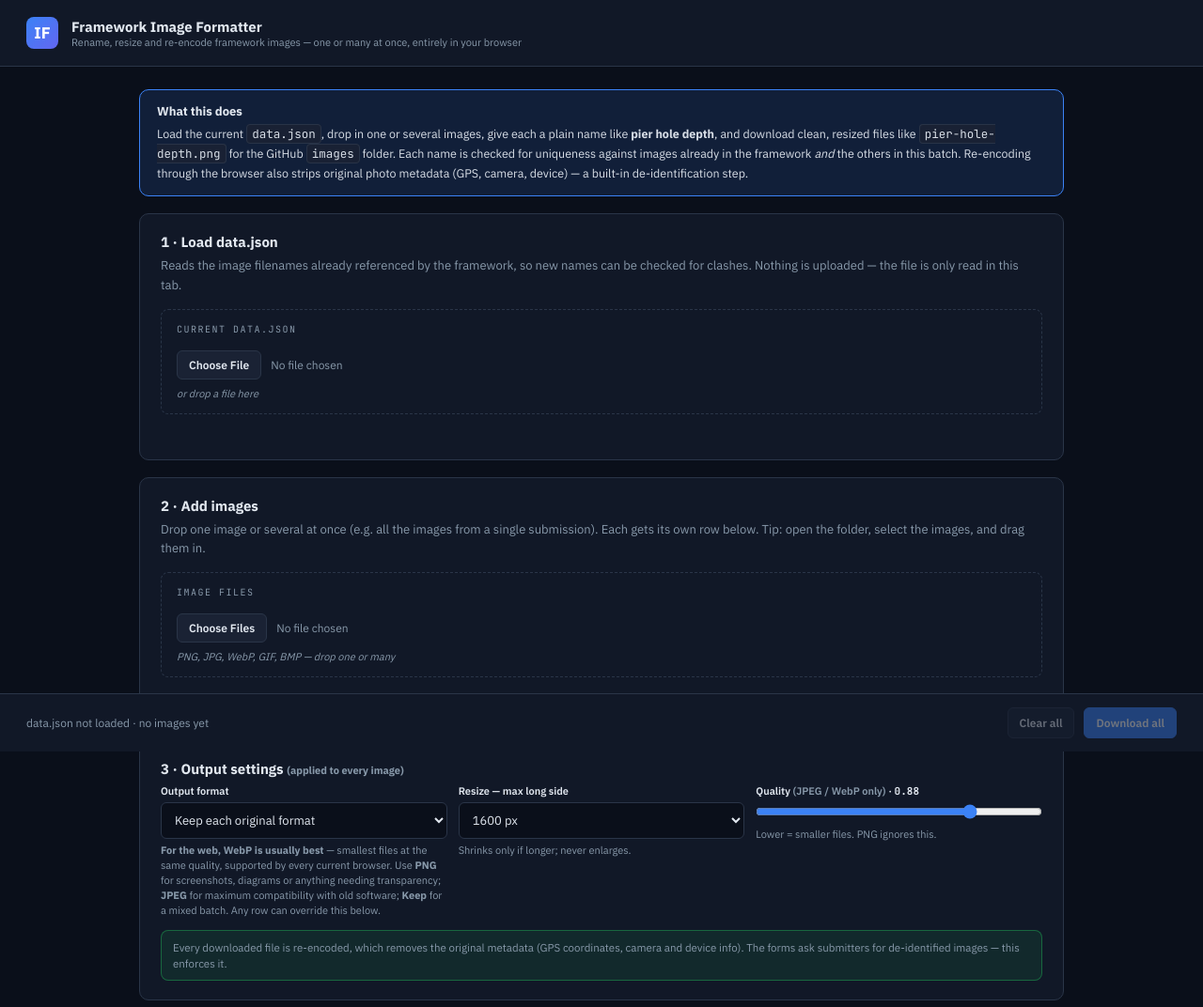
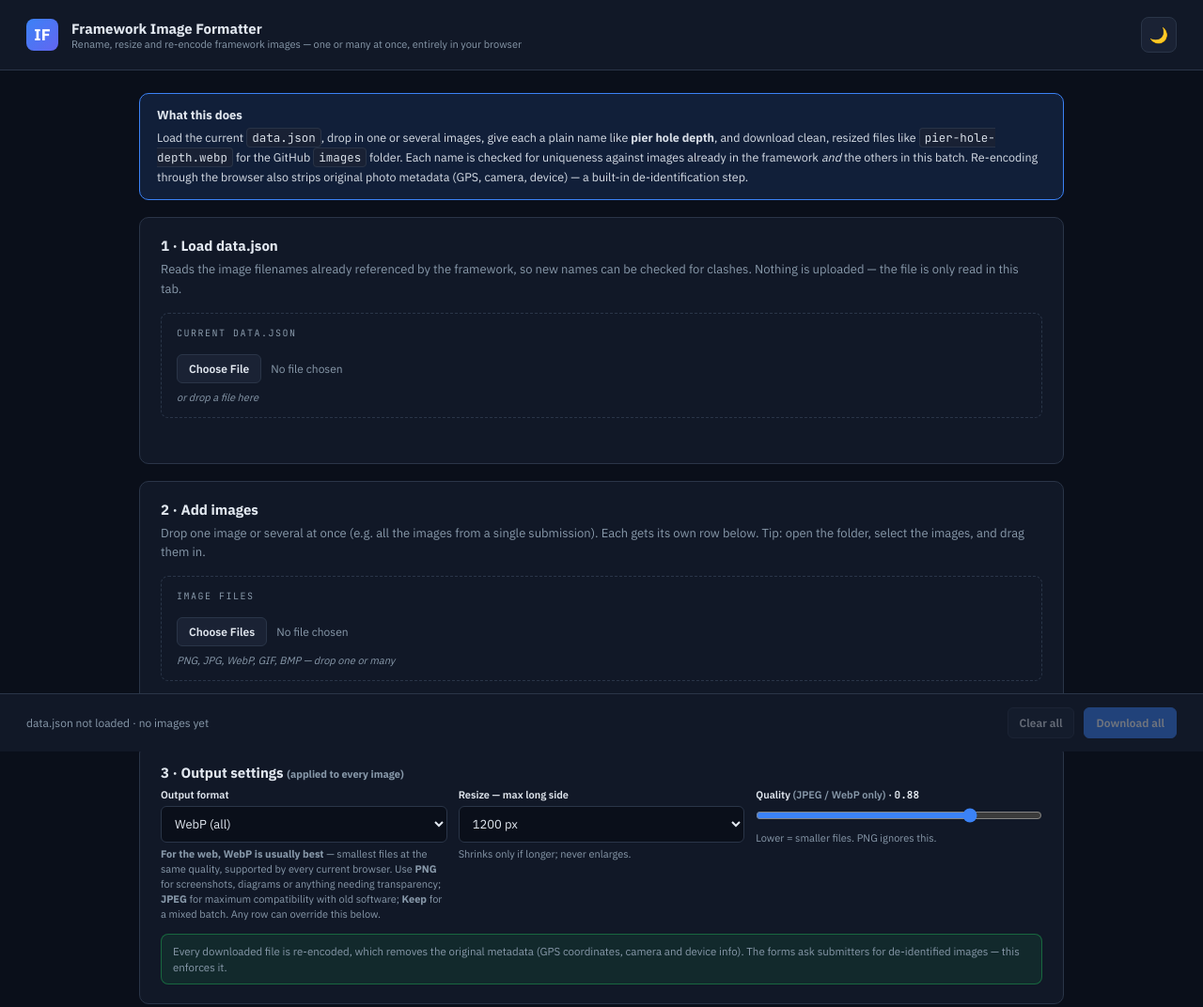
Before and after one commit to David-Reset/Concrete-Structures-Constructability-Framework, a plain HTML site: page tools/framework-image-formatter.html in a window 1280 px wide. Shown: the top 1072 px of the page at 94% size. Drawn offline with Linux system fonts and the light colour scheme.

Commit message:
Update framework-image-formatter.html

```diff
--- a/tools/framework-image-formatter.html
+++ b/tools/framework-image-formatter.html
@@ -46,7 +46,7 @@
   .metanote{font-size:11.5px;color:var(--text-muted);background:var(--green-bg);border:1px solid rgba(34,197,94,0.4);border-radius:8px;padding:9px 12px;margin-top:12px;line-height:1.5}
   /* image cards */
   .imgcard{display:flex;gap:16px;border:1px solid var(--border);border-radius:10px;background:var(--bg);padding:14px;margin-bottom:12px}
-  .thumb-wrap{flex-shrink:0;width:150px;height:130px;border:1px solid var(--border);border-radius:8px;background:#0f172a;display:flex;align-items:center;justify-content:center;overflow:hidden}
+  .thumb-wrap{flex-shrink:0;width:150px;height:130px;border:1px solid var(--border);border-radius:8px;background:var(--img-bg,#0f172a);display:flex;align-items:center;justify-content:center;overflow:hidden}
   .thumb-wrap img{max-width:100%;max-height:100%;object-fit:contain}
   .thumb-wrap .ph{font-size:11px;color:var(--text-muted)}
   .imgcard-main{flex:1;min-width:0}
@@ -65,18 +65,31 @@
   .empty{font-size:13px;color:var(--text-muted);text-align:center;padding:26px;line-height:1.6}
   .footer{position:fixed;bottom:0;left:0;right:0;background:var(--surface);border-top:1px solid var(--border);padding:14px 28px;display:flex;align-items:center;justify-content:space-between;gap:16px;z-index:50}.footer .info{font-size:12px;color:var(--text-muted);line-height:1.45}.footer-actions{display:flex;gap:10px;justify-content:flex-end;flex-wrap:wrap}
   @media(max-width:760px){.wrap{padding:18px 16px}.footer{padding:14px 16px;flex-direction:column;align-items:flex-start}.imgcard{flex-direction:column}.thumb-wrap{width:100%;height:160px}}
+  :root{ color-scheme:dark; }
+  :root[data-theme="light"]{
+    --bg:#f4f6fb;--surface:#ffffff;--surface-light:#eef2f8;--border:#d3dbe8;
+    --text:#1c2430;--text-muted:#5a6678;--accent:#2563eb;--accent-glow:rgba(37,99,235,0.10);
+    --red:#dc2626;--orange:#ea580c;--yellow:#b45309;--green:#16a34a;
+    --green-bg:rgba(22,163,74,0.10);--red-bg:rgba(220,38,38,0.10);--yellow-bg:rgba(180,83,9,0.10);--orange-bg:rgba(234,88,12,0.10);
+    --accent-bg:rgba(37,99,235,0.10);--link:#2563eb;--link-hover:#1d4ed8;--img-bg:#e2e8f0;
+    color-scheme:light;
+  }
+  .theme-toggle-btn{display:inline-flex;align-items:center;justify-content:center;width:38px;height:38px;background:var(--surface-light);border:1px solid var(--border);border-radius:8px;color:var(--text);font-size:16px;line-height:1;cursor:pointer;transition:all .2s;flex-shrink:0;font-family:inherit}
+  .theme-toggle-btn:hover{border-color:var(--accent);background:var(--accent-glow)}
 </style>
+<script>(function(){try{var t=localStorage.getItem('theme');if(t!=='light'&&t!=='dark')t='dark';document.documentElement.setAttribute('data-theme',t);}catch(e){document.documentElement.setAttribute('data-theme','dark');}})();</script>
 </head>
 <body>
   <div class="header">
     <div class="logo">IF</div>
     <div><div class="header-title">Framework Image Formatter</div><div class="header-sub">Rename, resize and re-encode framework images — one or many at once, entirely in your browser</div></div>
+    <button class="theme-toggle-btn" onclick="toggleTheme()" title="Switch between light and dark theme" aria-label="Toggle colour theme" style="margin-left:auto"><span id="theme-toggle-icon">🌙</span></button>
   </div>
 
   <div class="wrap">
     <div class="helpbox">
       <div class="help-title">What this does</div>
-      <div class="help-body">Load the current <span class="code">data.json</span>, drop in one or several images, give each a plain name like <strong>pier hole depth</strong>, and download clean, resized files like <span class="code">pier-hole-depth.png</span> for the GitHub <span class="code">images</span> folder. Each name is checked for uniqueness against images already in the framework <em>and</em> the others in this batch. Re-encoding through the browser also strips original photo metadata (GPS, camera, device) — a built-in de-identification step.</div>
+      <div class="help-body">Load the current <span class="code">data.json</span>, drop in one or several images, give each a plain name like <strong>pier hole depth</strong>, and download clean, resized files like <span class="code">pier-hole-depth.webp</span> for the GitHub <span class="code">images</span> folder. Each name is checked for uniqueness against images already in the framework <em>and</em> the others in this batch. Re-encoding through the browser also strips original photo metadata (GPS, camera, device) — a built-in de-identification step.</div>
     </div>
 
     <div class="panel" id="loadPanel">
@@ -124,21 +137,21 @@
             <option value="keep">Keep each original format</option>
             <option value="png">PNG (all)</option>
             <option value="jpeg">JPEG (all)</option>
-            <option value="webp">WebP (all)</option>
+            <option value="webp" selected>WebP (all)</option>
           </select>
           <div class="hint"><strong>For the web, WebP is usually best</strong> — smallest files at the same quality, supported by every current browser. Use <strong>PNG</strong> for screenshots, diagrams or anything needing transparency; <strong>JPEG</strong> for maximum compatibility with old software; <strong>Keep</strong> for a mixed batch. Any row can override this below.</div>
         </div>
         <div class="field" style="margin-bottom:0">
           <label>Resize — max long side</label>
           <select id="resizeMode" onchange="onSettingsChange()">
+            <option value="1200" selected>1200 px</option>
             <option value="1600">1600 px</option>
-            <option value="1200">1200 px</option>
-            <option value="2000">2000 px</option>
+            <option value="2400">2400 px</option>
             <option value="original">Keep original size</option>
             <option value="custom">Custom…</option>
           </select>
           <div class="hint">Shrinks only if longer; never enlarges.</div>
-          <div id="customWrap" class="hidden" style="margin-top:8px"><input id="customMax" type="number" min="100" max="10000" step="50" value="1600" oninput="onSettingsChange()"></div>
+          <div id="customWrap" class="hidden" style="margin-top:8px"><input id="customMax" type="number" min="100" max="10000" step="50" value="1200" oninput="onSettingsChange()"></div>
         </div>
         <div class="field" style="margin-bottom:0">
           <label>Quality <span class="hint" style="display:inline">(JPEG / WebP only)</span> · <span id="qVal" class="mono">0.88</span></label>
@@ -296,7 +309,7 @@ function maxLongSide(){
   const mode=byId('resizeMode').value;
   byId('customWrap').classList.toggle('hidden',mode!=='custom');
   if(mode==='original')return Infinity;
-  if(mode==='custom')return Math.max(100,parseInt(byId('customMax').value||'1600',10)||1600);
+  if(mode==='custom')return Math.max(100,parseInt(byId('customMax').value||'1200',10)||1200);
   return parseInt(mode,10);
 }
 function qualityVal(){return parseFloat(byId('quality').value||'0.88');}
@@ -516,5 +529,10 @@ byId('dataFile').addEventListener('change',e=>{loadDataFile(e.target.files[0]);e
 byId('imageFile').addEventListener('change',e=>{addImageFiles(e.target.files);e.target.value='';});
 refreshChrome();
 </script>
+<script>
+function applyTheme(t){var theme=t==='light'?'light':'dark';document.documentElement.setAttribute('data-theme',theme);try{localStorage.setItem('theme',theme);}catch(e){}var ic=document.getElementById('theme-toggle-icon');if(ic)ic.textContent=theme==='light'?'☀️':'🌙';}
+function toggleTheme(){var cur=document.documentElement.getAttribute('data-theme')==='light'?'light':'dark';applyTheme(cur==='light'?'dark':'light');}
+applyTheme(document.documentElement.getAttribute('data-theme'));
+</script>
 </body>
 </html>
```
